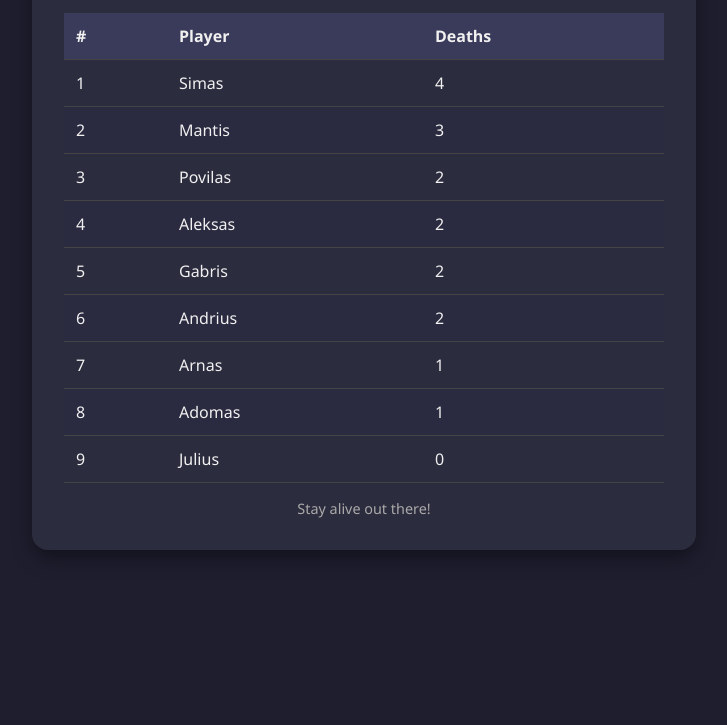
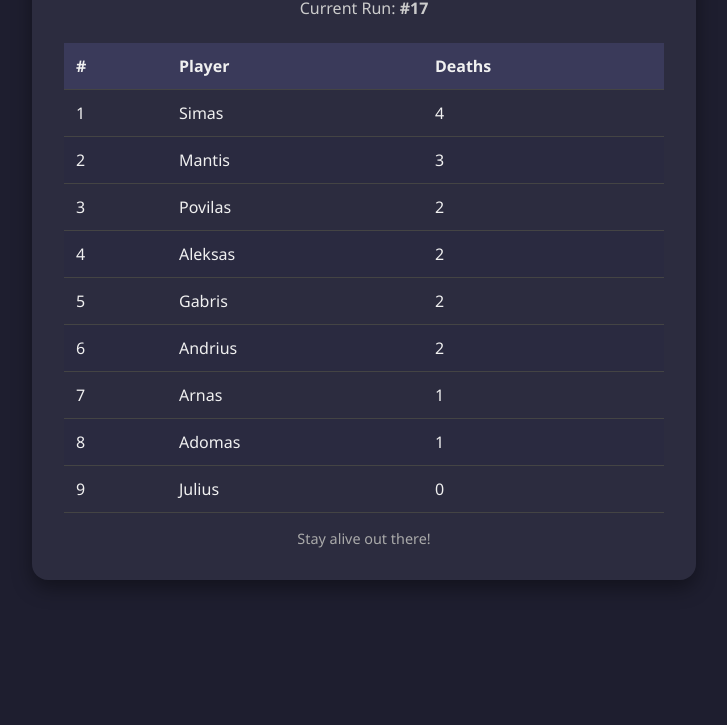
Before and after one commit to ArnasVaic/hardcore-leaderboard, a plain HTML site: page index.html in a window 1280 px wide. Shown: the part 139-864 px from the top of the page, without its empty margins (276-1003 px from the left). Drawn offline with Linux system fonts and the light colour scheme.

Commit message:
# of runs

```diff
--- a/index.html
+++ b/index.html
@@ -35,8 +35,15 @@
 
     h1 {
       text-align: center;
+      margin-bottom: 0.5rem;
+      color: var(--accent);
+    }
+
+    .run-count {
+      text-align: center;
+      font-size: 1rem;
       margin-bottom: 1.5rem;
-      color: var(--accent);
+      color: #ccc;
     }
 
     table {
@@ -70,6 +77,7 @@
 <body>
   <div class="container">
     <h1>💀 Hardcore Death Leaderboard</h1>
+    <div class="run-count">Current Run: <strong>#17</strong></div>
     <table>
       <thead>
         <tr>
```
